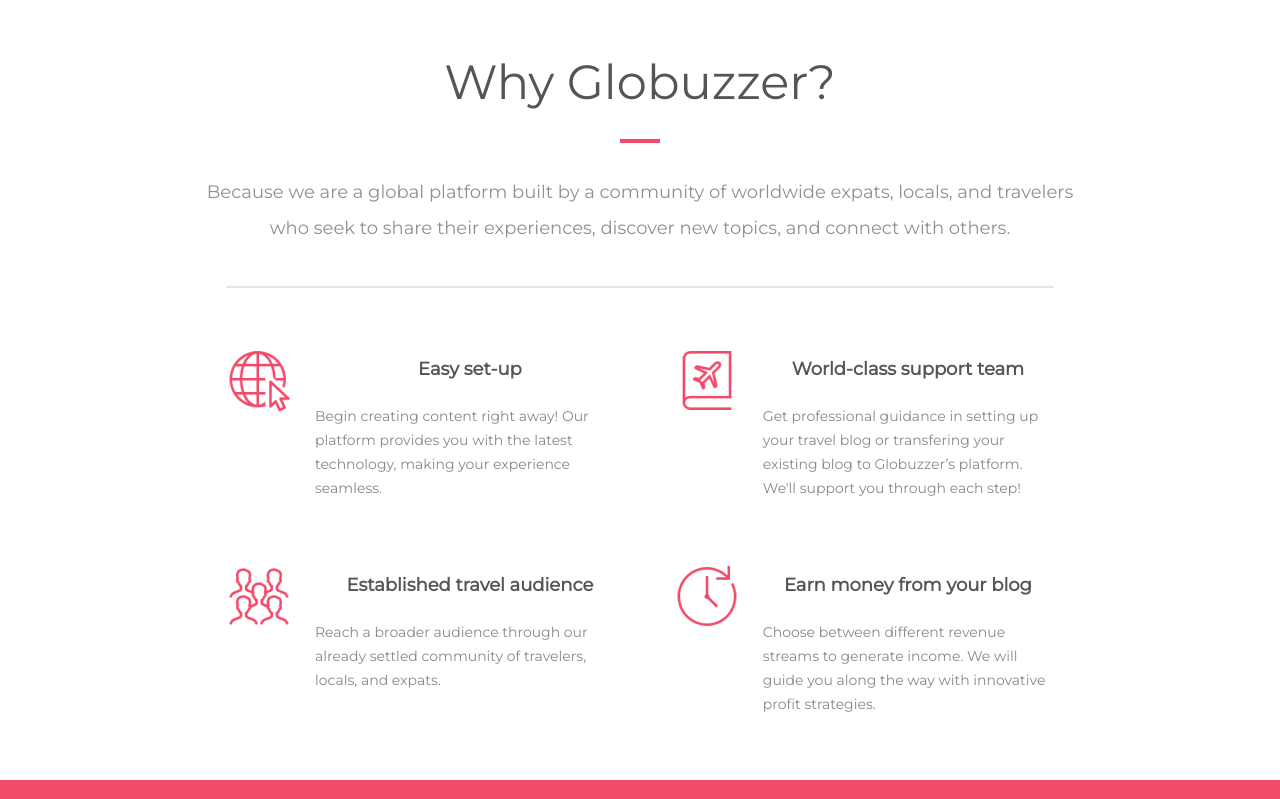
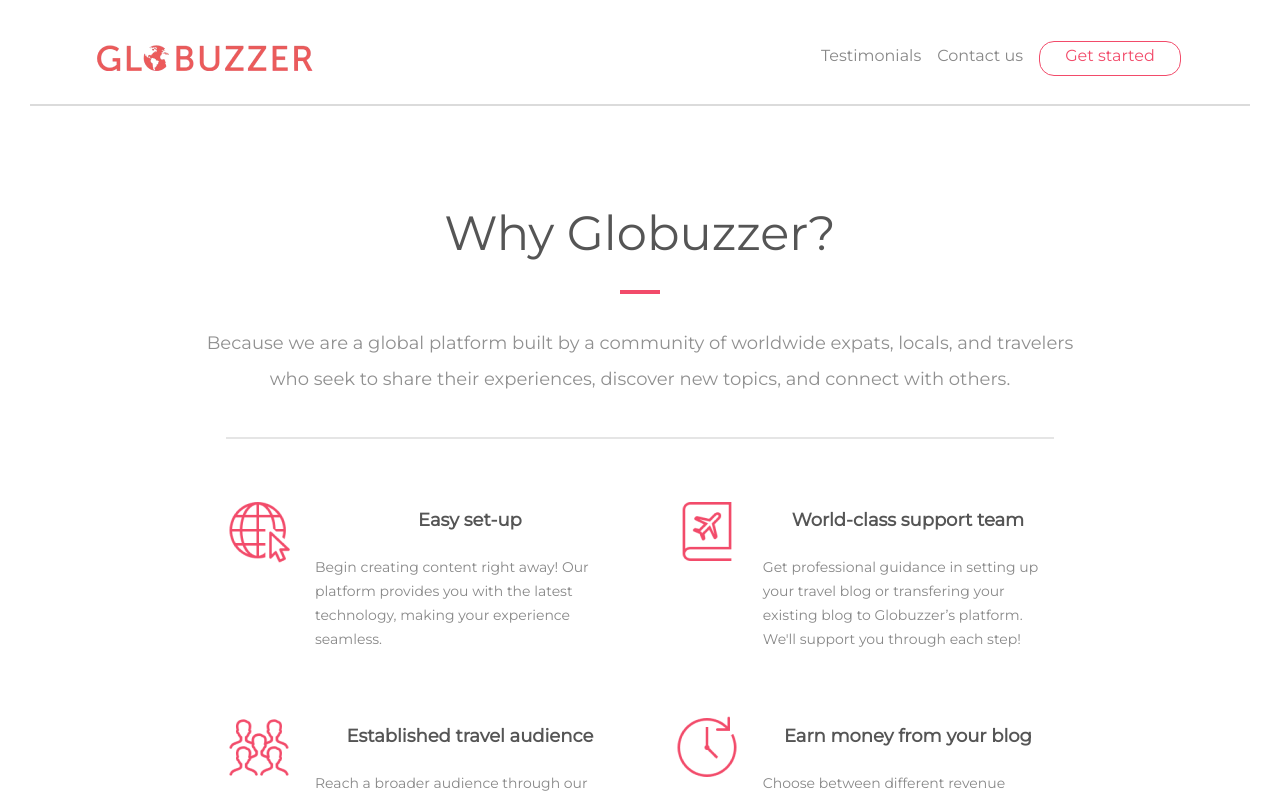
Before and after one commit to tarcea/why-globuzzer, a React (Create React App) app: page / in a window 1280 px wide. Shown: the top 799 px of the page. Built offline with nearby package versions, Linux system fonts and the light colour scheme.

Commit message:
navbar started

```diff
--- a/src/App.js
+++ b/src/App.js
@@ -1,12 +1,24 @@
-
+import { useState, useEffect } from 'react';
+import Navbar from './components/Navbar/Navbar';
 import WhyGlobuzzer from './components/WhyGlobuzzer/WhyGlobuzzer';
 import Footer from './components/Footer/Footer';
 
 function App() {
+
+  const [width, setWidth] = useState(window.innerWidth);
+  const updateWidth = () => {
+    setWidth(window.innerWidth)
+  }
+  useEffect(() => {
+    window.addEventListener("resize", updateWidth);
+    return () => window.removeEventListener("resize", updateWidth);
+  }, []);
+
   return (
     <div>
+      <Navbar width={width} />
       <WhyGlobuzzer />
-      <Footer />
+      <Footer width={width} />
     </div>
   );
 }
--- a/src/components/Footer/Footer.js
+++ b/src/components/Footer/Footer.js
@@ -1,18 +1,9 @@
-import React, { useState, useEffect } from 'react';
+import React from 'react';
 // import FooterMap from './FooterMap';
 import FooterContact from './FooterContact';
 import FooterContactMobile from './FooterContactMobile';
 
-const Footer = () => {
-  const [width, setWidth] = useState(window.innerWidth);
-  const updateWidth = () => {
-    setWidth(window.innerWidth)
-  }
-
-  useEffect(() => {
-    window.addEventListener("resize", updateWidth);
-    return () => window.removeEventListener("resize", updateWidth);
-  }, []);
+const Footer = ({ width }) => {
 
   return (
     <div className="footer-container">
--- /dev/null
+++ b/src/components/Navbar/Navbar.css
@@ -0,0 +1,91 @@
+/*MOBILE*/
+.mobile-container {
+  display: flex;
+  justify-content: space-between;
+  align-items: center;
+  position: relative;
+  border-bottom: 1px solid rgba(136, 136, 136, 0.3);
+  margin: 0px auto;
+  transition: all 0.3s ease-in-out 0s;
+  padding: 16px 20px;
+}
+
+.ghost-button {
+  font-family: Montserrat;
+  font-style: normal;
+  font-weight: 500;
+  font-size: 9px;
+  line-height: 134.09%;
+  display: flex;
+  align-items: center;
+  text-align: center;
+  color: #F24B6A;
+}
+
+.burger-menu {
+  width: 35px;
+  height: 35px;
+  color: #7B7B7B;
+}
+
+.logo-globe {
+  padding-left: 10px;
+}
+
+/*DESKTOP*/
+
+.top-menu {
+  margin-top: 31px;
+  /*margin-left: 54px;*/
+  background: #ffffff;
+  padding: 10px 30px;
+  color: #ffffff;
+  height: 100px;
+}
+
+.desktop-container {
+  display:flex;
+  align-items: center;
+  position: relative;
+}
+
+.menu-logo {
+  margin-left: 54px;
+}
+
+.desktop-underline {
+  margin-top: 29px;
+  /*margin-left: 43px;*/
+  border: 1px solid rgba(136, 136, 136, 0.3);
+}
+
+.desktop-links {
+  position: absolute;
+  right: 5%;
+}
+
+.desktop-links li {
+  font-family: Montserrat;
+  font-style: normal;
+  font-weight: 500;
+  font-size: 16px;
+  line-height: 21px;
+  /*display: flex;*/
+  /*align-items: center;*/
+  color: #888888;
+  list-style-type: none;
+  display: inline-block;
+  margin: 8px;
+  /*justify-content: flex-end;*/
+}
+
+
+.selected {
+  border: 1px solid #F24B6A;
+  border-radius: 15px;
+  color: #F24B6A;
+  width: 140px;
+  height: 30px;
+  text-align: center;
+  padding-top: 3px;
+}
--- /dev/null
+++ b/src/components/Navbar/Navbar.js
@@ -0,0 +1,18 @@
+import React from 'react';
+import NavbarDesktop from './NavbarDesktop';
+import NavbarMobile from './NavbarMobile';
+import './Navbar.css';
+
+const Navbar = ({ width }) => {
+  return (
+    <div className="navbar-container">
+    {width >= 900 ? (
+      <NavbarDesktop />
+      ) :
+      <NavbarMobile />
+  }
+    </div>
+  );
+}
+
+export default Navbar;
--- /dev/null
+++ b/src/components/Navbar/NavbarDesktop.js
@@ -0,0 +1,24 @@
+import React from 'react';
+import logo from '../../images/globuzzer_watermark.png';
+
+const NavbarDesktop = () => {
+  return (
+    <div className="top-menu">
+    <div className="desktop-container">
+      <header>
+        <img src={logo} alt="logo" className="menu-logo"/>
+      </header>
+      <div className="desktop-links">
+        <ul>
+          <li>Testimonials</li>
+          <li>Contact us</li>
+          <li className="selected" style={{color: '#F24B6A'}} >Get started</li>
+        </ul>
+      </div>
+      </div>
+      <hr className="desktop-underline" />
+    </div>
+  );
+}
+
+export default NavbarDesktop;
--- /dev/null
+++ b/src/components/Navbar/NavbarMobile.js
@@ -0,0 +1,20 @@
+import React from 'react';
+import logo from '../../images/logo_globe.png';
+import { GiHamburgerMenu } from 'react-icons/gi';
+
+
+const NavbarMobile = () => {
+  return (
+    <div className="mobile-container">
+      <GiHamburgerMenu className="burger-menu"/>
+      <div className="logo-globe">
+        <img src={logo} alt="logo-globe" />
+      </div>
+      <div className="ghost-button">
+        <p>Get started</p>
+      </div>
+    </div>
+  );
+}
+
+export default NavbarMobile;
--- a/src/config.js
+++ b/src/config.js
@@ -1,3 +1,4 @@
+
 const CURRENT_YEAR = (new Date()).getFullYear();
 
 export {
```
Also changed, not shown: src/images/globuzzer_watermark.png (added), src/images/logo_globe.png (added).
